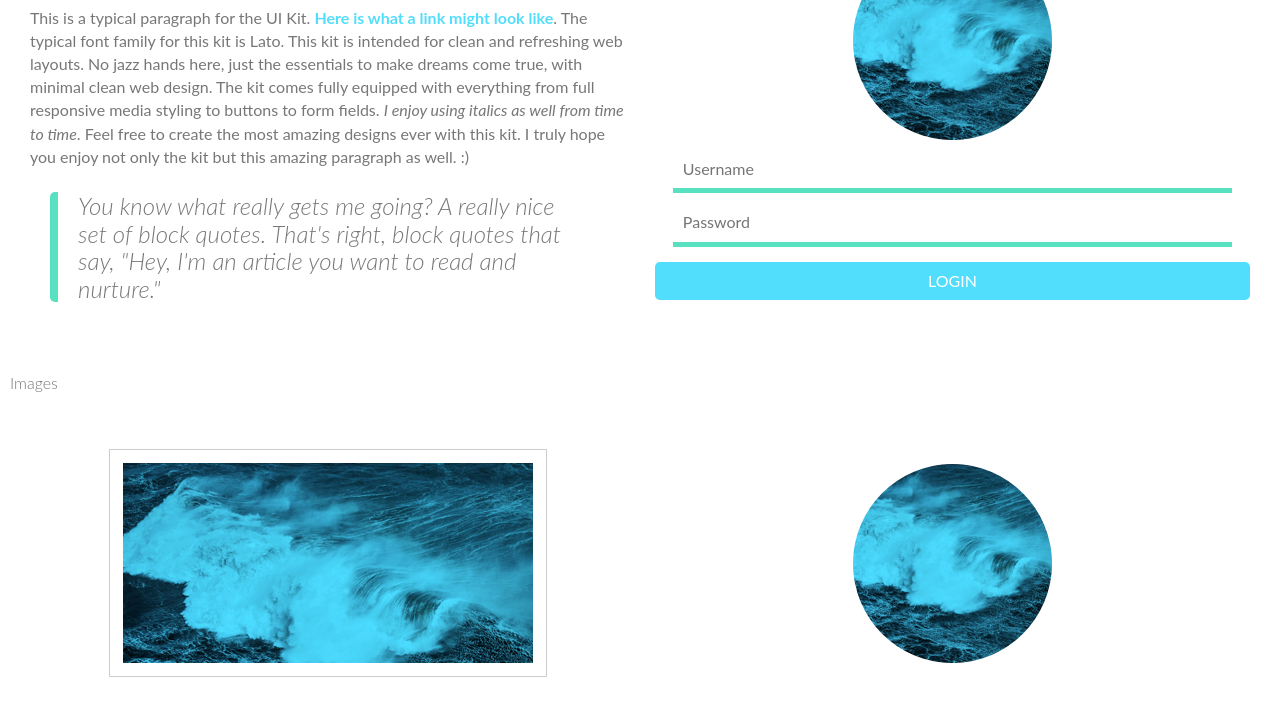
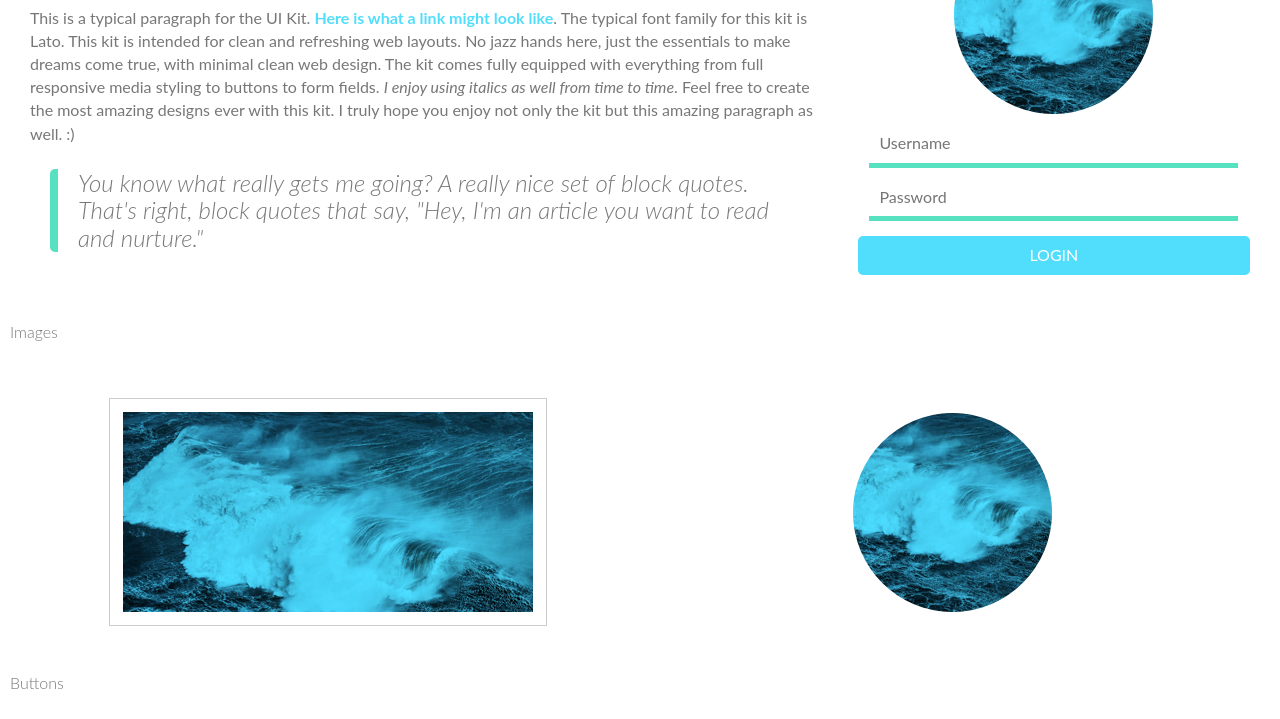
Before and after one commit to eoin-gilmartin/techdegree-project-4, a plain HTML site: page style_guide_v7/index.html in a window 1280 px wide. Shown: the part 381-1100 px from the top of the page. Drawn offline with Linux system fonts and the light colour scheme.

Commit message:
layout fix

```diff
--- a/style_guide_v7/index.html
+++ b/style_guide_v7/index.html
@@ -38,7 +38,7 @@
 
   <div class="row">
     <div class="col-8">
-      <div class="card">
+      <div class="card" id="col-8">
         <h4 id="type" class="headline-secondary">Typography</h4>
         <h1 class="headline-primary">Take a look at this amazing headline</h1>
         <p>This is a typical paragraph for the UI Kit. <a href="#" class="link">Here is what a link might look like</a>.
@@ -55,7 +55,7 @@
           I'm an article you want to read and nurture."</blockquote>
       </div>
     </div>
-    <div class="col-4">
+    <div class="col-4" id="col-4">
       <form class="form">
         <legend id="forms" class="headline-secondary">Form Elements</legend>
         <img class="img-avatar" src="images/avatar.png" alt="Avatar">
--- a/style_guide_v7/scss/components/_grid.scss
+++ b/style_guide_v7/scss/components/_grid.scss
@@ -137,3 +137,15 @@
 .card {
   flex-basis: 100%;
 }
+
+#col-4 {
+    @media #{$brk-wide} {
+        flex-basis: 50%;
+    }
+}
+
+#col-8 {
+    @media #{$brk-wide} {
+       flex-basis: 100%;
+    }
+}
```
Also changed, not shown: style_guide_v7/css/styles.css, 1 other file.
